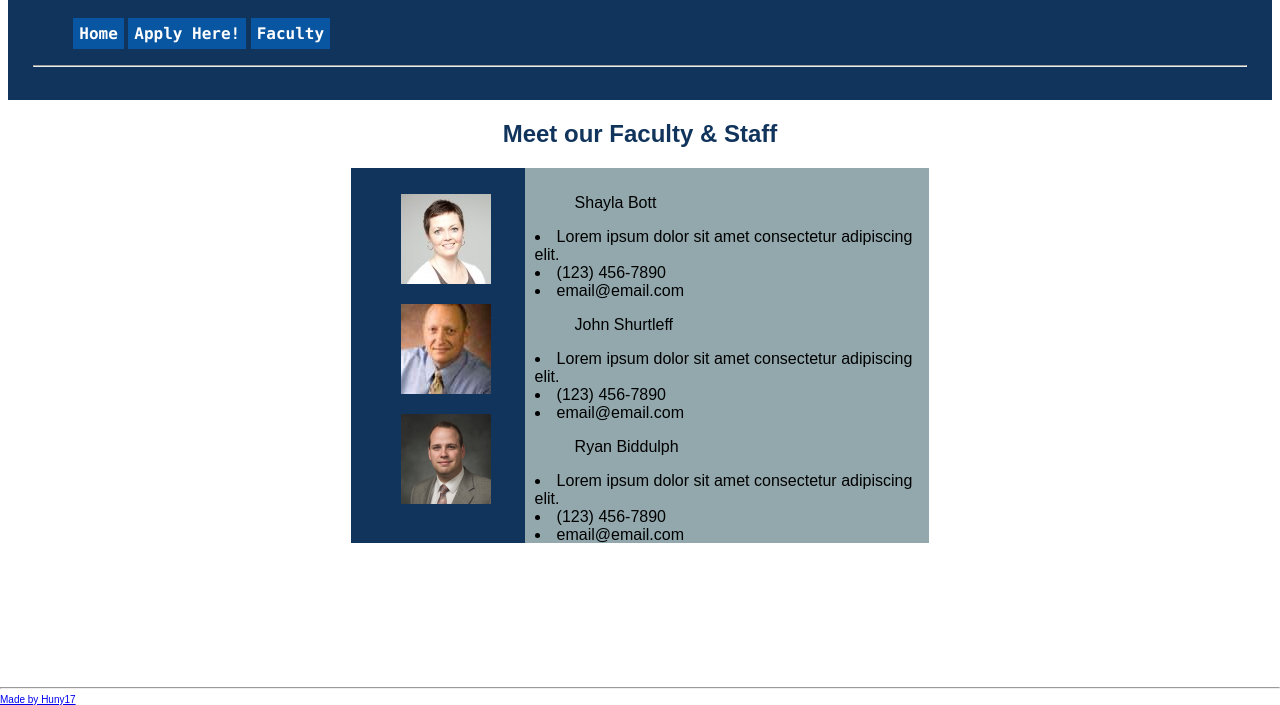
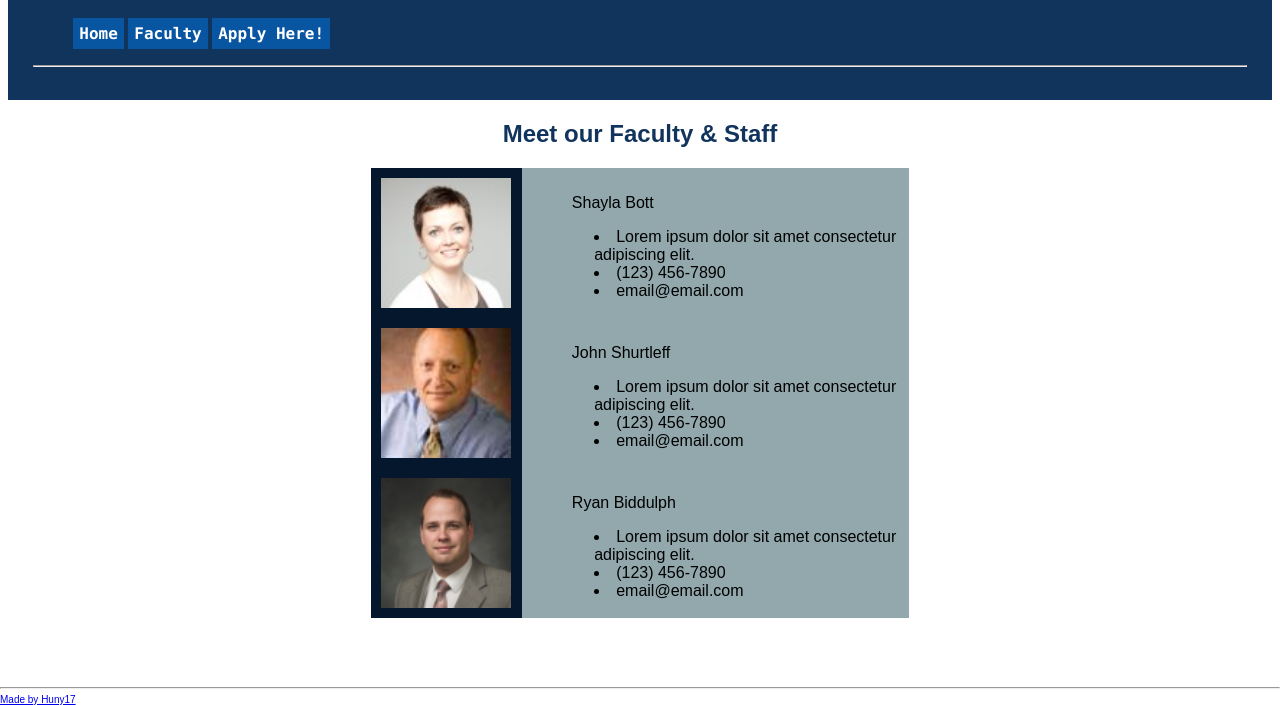
Before and after one commit to huny17/Art-Challenge, a plain HTML site: page structure/about.html in a window 1280 px wide. Shown: the part 95-800 px from the top of the page. Drawn offline with Linux system fonts and the light colour scheme.

Commit message:
This is where I need to stop and get sleep

```diff
--- a/css/main_style.css
+++ b/css/main_style.css
@@ -87,7 +87,7 @@ menu li a{
   clear: both;
 }
 
-.column {
+.column1 {
   float: left;
   padding: 10px;
   height: 375px;
@@ -102,13 +102,24 @@ menu li a{
 	width: 50%;
 }
 
-.left{
-	width: 30%;
-
+.container{
+	display:grid;
+	grid-template-columns: 28% auto;
+	background-color: #92A8AD;
+	height: 450px;
 }
 
-.right{
-	width: 70%;
+.container > div {
+	padding: 10px;
+  }
+
+.container li{
+	padding-left: 17%;
+}
+
+.column{
+	background-color: #05172c;
+	display: flex;
 }
 
 * {
--- a/structure/about.html
+++ b/structure/about.html
@@ -11,8 +11,8 @@
         <nav>
           <menu>
             <li><a href="index.html">Home</a></li>
+            <li><a href="about.html">Faculty</a></li>
             <li><a href="form.html">Apply Here!</a></li>
-              <li><a href="about.html">Faculty</a></li>
           </menu>
         </nav>
         <hr />
@@ -20,40 +20,40 @@
 
       <main>
         <h2>Meet our Faculty & Staff</h2>
-        <div class="row">
+        <div class="container">
 
-          <div class ="column left" style="background-color:#11345C;">
-              <ul>
+          <div class="column left">
             <img src="../pic/sha-bo.jpg">
-              </ul>
-            <ul>
-              <img src="../pic/jo-shu.jpg">
-            </ul>
-            <ul>
-              <img src="../pic/ry-bid.png">
-            </ul>
           </div>
-
-          <div class="column right" style = "background-color: #92A8AD;">
+          <div>
             <ul>Shayla Bott</ul>
             <div class="tabit">
               <li>Lorem ipsum dolor sit amet consectetur adipiscing elit.</li>
               <li>(123) 456-7890</li>
               <li>email@email.com</li>
             </div>
+          </div>
+          <div class="column left">
+            <img src="../pic/jo-shu.jpg">
+          </div>
+          <div>
             <ul>John Shurtleff</ul>
             <div class="tabit">
               <li>Lorem ipsum dolor sit amet consectetur adipiscing elit.</li>
               <li>(123) 456-7890</li>
               <li>email@email.com</li>
             </div>
+          </div>
+          <div class="column left">
+            <img src="../pic/ry-bid.png">
+          </div>
+          <div>
             <ul>Ryan Biddulph</ul>
             <div class="tabit">
               <li>Lorem ipsum dolor sit amet consectetur adipiscing elit.</li>
               <li>(123) 456-7890</li>
               <li>email@email.com</li>
             </div>
-
           </div>
         </div>
       </main>
```
Also changed, not shown: structure/form.html (+1 -1 lines), structure/index.html (+3 -3 lines). Lines whose indentation alone changed are shown as unchanged.
